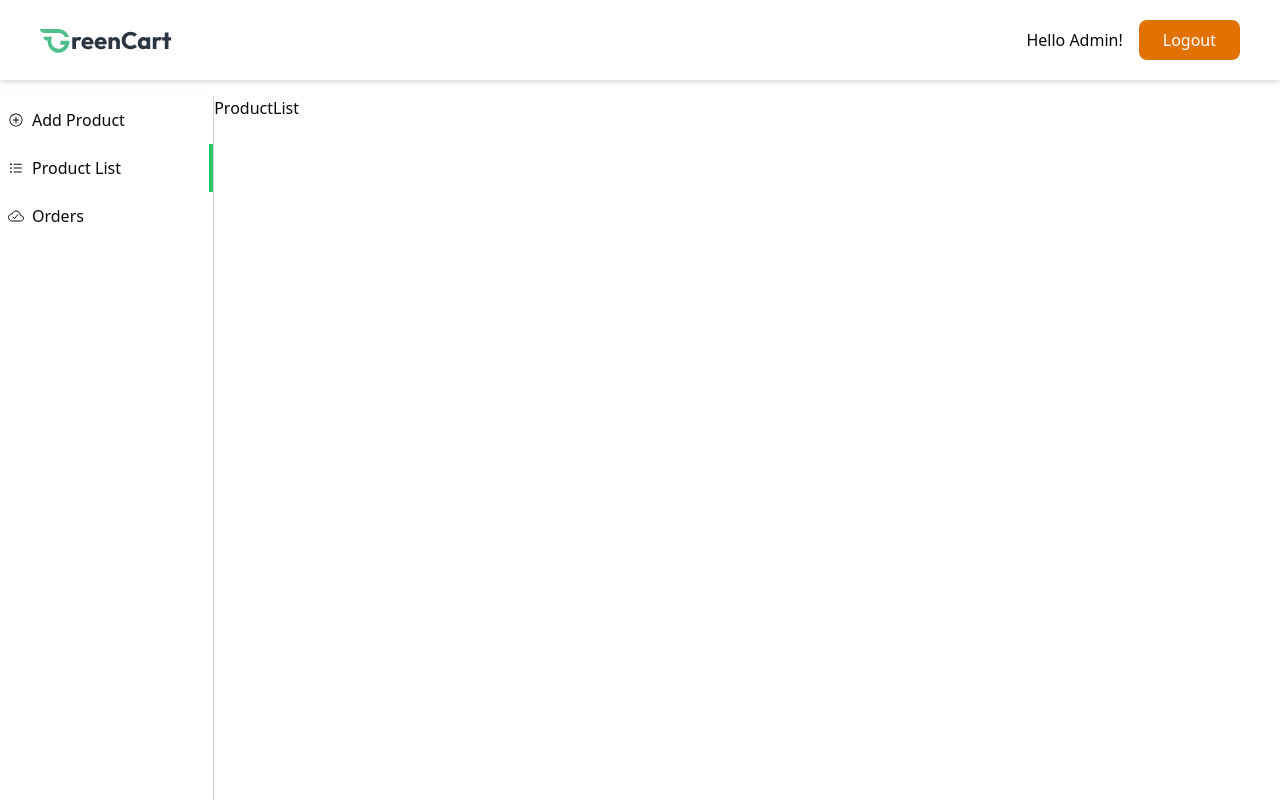
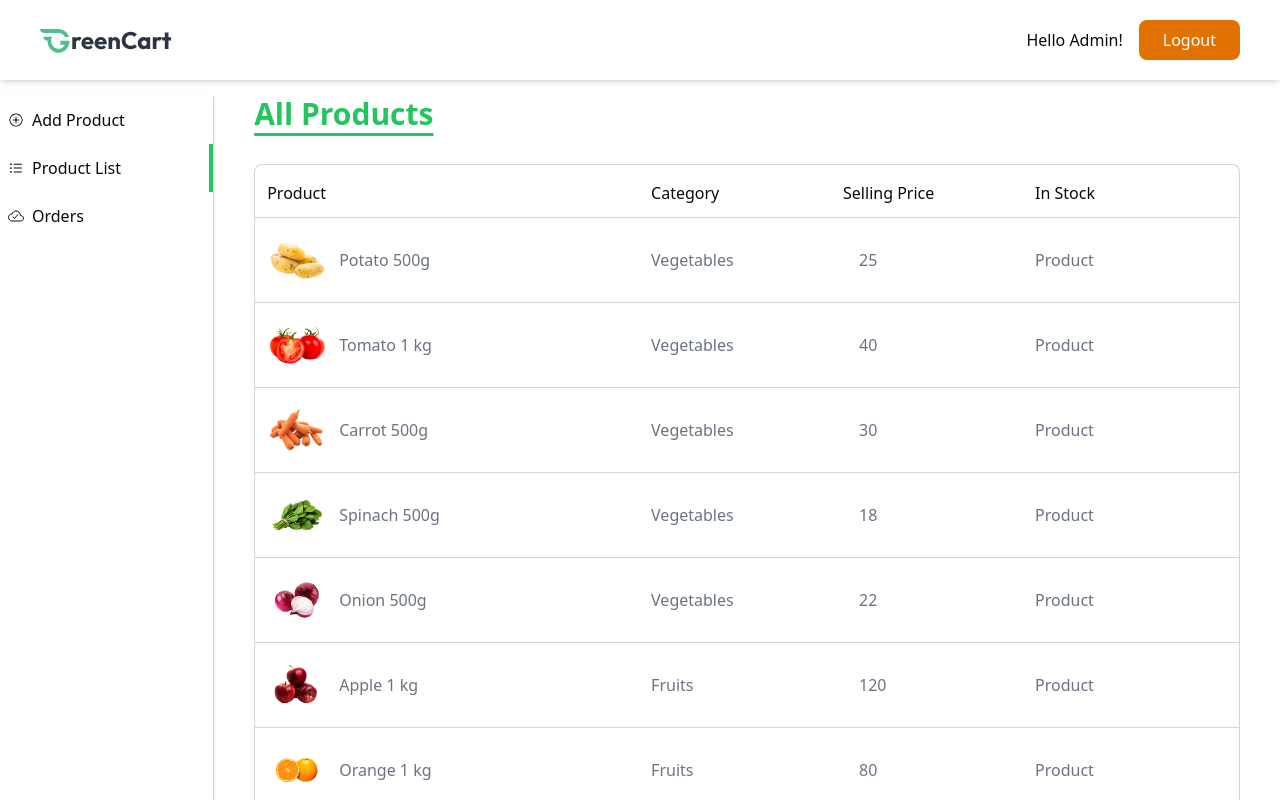
Before and after one commit to Saifullah-Afridi/xyz, a React (Vite) app in the folder client/: page /seller-dashboard/product-list in a window 1280 px wide. Shown: the top 800 px of the page. Built offline with nearby package versions, Linux system fonts and the light colour scheme.

Commit message:
listing all product page

```diff
--- a/client/src/pages/ProductList.jsx
+++ b/client/src/pages/ProductList.jsx
@@ -1,7 +1,45 @@
 import React from "react";
+import { dummyProducts } from "../assets/assets";
 
 const ProductList = () => {
-  return <div>ProductList</div>;
+  const currency = import.meta.env.VITE_PRICE;
+  return (
+    <div className="px-10 w-full">
+      <h1 className=" text-3xl underline underline-offset-8 text-primary font-semibold">
+        All Products
+      </h1>
+      <div className="border-l border-r border-t border-gray-300 py-1 rounded-md  my-8">
+        <div className="grid grid-cols-[2fr_1fr_1fr_1fr] space-x-2 border-b-1 border-b-gray-300  p-3">
+          <div>Product</div>
+          <div>Category</div>
+          <div>Selling Price</div>
+          <div>In Stock</div>
+        </div>
+
+        {dummyProducts?.map((product) => (
+          <div
+            className="grid grid-cols-[2fr_1fr_1fr_1fr] items-center text-body-text  space-x-2 border-b-1 border-b-gray-300 p-3"
+            key={product._id}
+          >
+            <div className="flex items-center gap-3  ">
+              <img
+                src={product?.image[0]}
+                alt="product image"
+                className="w-15"
+              />
+              <span>{product?.name}</span>
+            </div>
+            <div>{product?.category}</div>
+            <div className="pl-4">
+              {product?.price}
+              {currency}
+            </div>
+            <div>Product</div>
+          </div>
+        ))}
+      </div>
+    </div>
+  );
 };
 
 export default ProductList;
```
